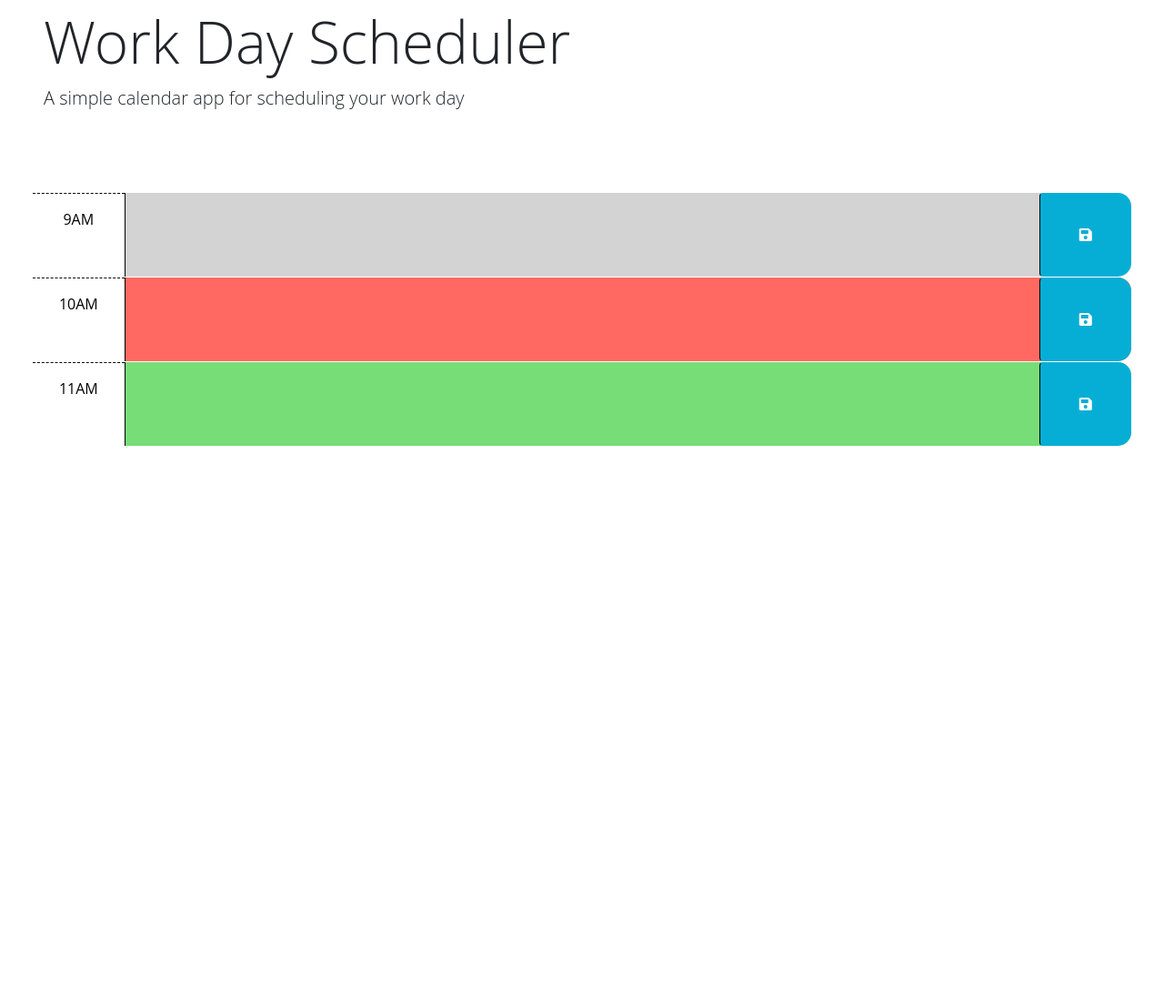
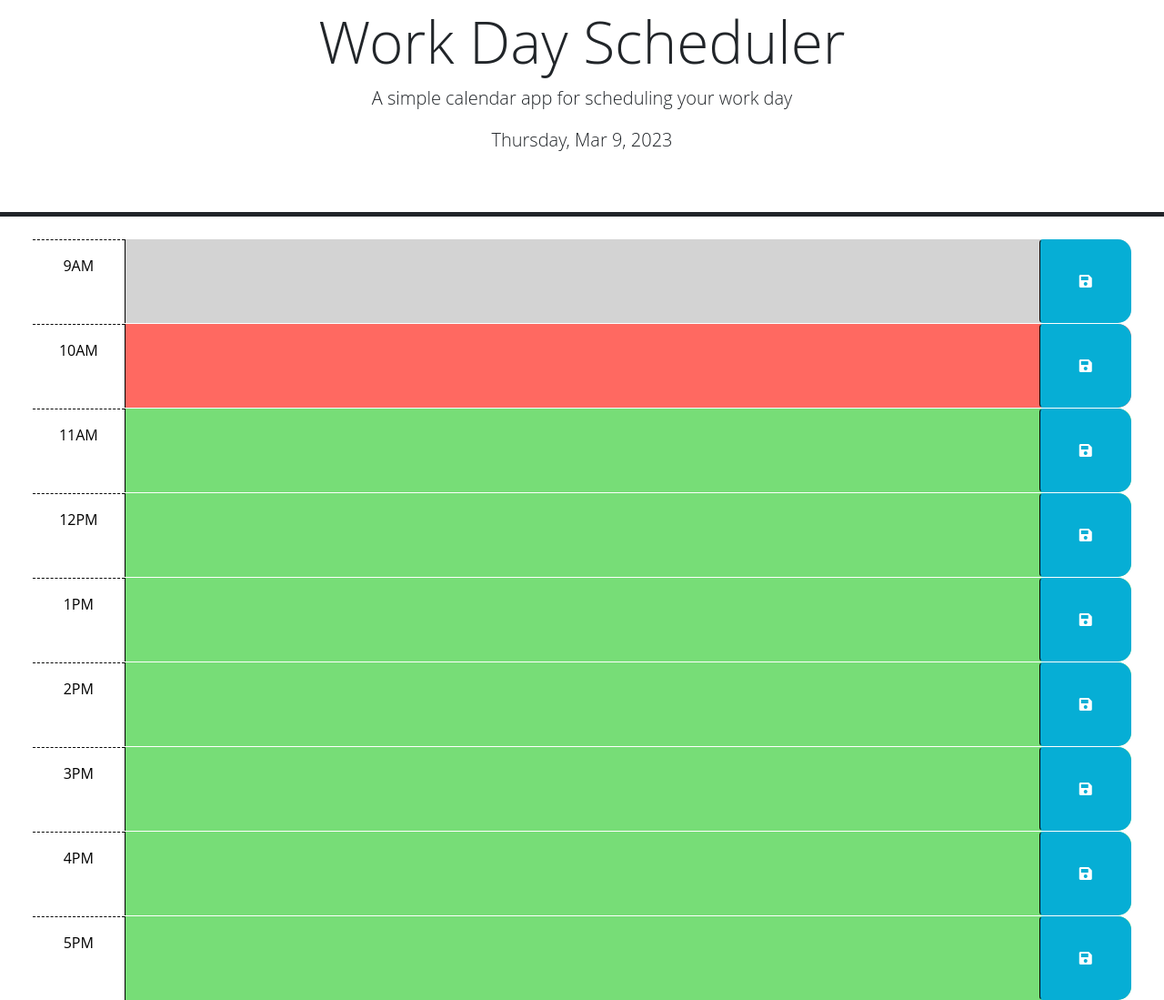
Before and after one commit to Oscarl214/day-Planner, a plain HTML site: page Develop/index.html in a window 1280 px wide. Shown: the part 40-1139 px from the top of the page at 91% size. Before the commit the page ends 800 px from the top, so only its background shows below. Drawn offline with nearby package versions, Linux system fonts and the light colour scheme.

Commit message:
got my date and day to show up on header

```diff
--- a/Develop/index.html
+++ b/Develop/index.html
@@ -25,10 +25,12 @@
   </head>
 
   <body>
-    <header class="p-5 mb-4">
-      <h1 class="display-3">Work Day Scheduler</h1>
-      <p class="lead">A simple calendar app for scheduling your work day</p>
-      <p id="currentDay" class="lead"></p>
+    <header class="p-5 mb-4 border-bottom border-5 border-dark">
+      <h1 class="text-center display-3">Work Day Scheduler</h1>
+      <p class="text-center lead">
+        A simple calendar app for scheduling your work day
+      </p>
+      <p id="currentDay" class="text-center lead justify-content-center"></p>
     </header>
     <div class="container-fluid px-5">
       <!-- Use class for "past", "present", and "future" to apply styles to the
@@ -67,12 +69,56 @@
           <i class="fas fa-save" aria-hidden="true"></i>
         </button>
       </div>
+      <div id="hour-12" class="row time-block future">
+        <div class="col-2 col-md-1 hour text-center py-3">12PM</div>
+        <textarea class="col-8 col-md-10 description" rows="3"> </textarea>
+        <button class="btn saveBtn col-2 col-md-1" aria-label="save">
+          <i class="fas fa-save" aria-hidden="true"></i>
+        </button>
+      </div>
+      <div id="hour-1" class="row time-block future">
+        <div class="col-2 col-md-1 hour text-center py-3">1PM</div>
+        <textarea class="col-8 col-md-10 description" rows="3"> </textarea>
+        <button class="btn saveBtn col-2 col-md-1" aria-label="save">
+          <i class="fas fa-save" aria-hidden="true"></i>
+        </button>
+      </div>
+      <div id="hour-2" class="row time-block future">
+        <div class="col-2 col-md-1 hour text-center py-3">2PM</div>
+        <textarea class="col-8 col-md-10 description" rows="3"> </textarea>
+        <button class="btn saveBtn col-2 col-md-1" aria-label="save">
+          <i class="fas fa-save" aria-hidden="true"></i>
+        </button>
+      </div>
+      <div id="hour-3" class="row time-block future">
+        <div class="col-2 col-md-1 hour text-center py-3">3PM</div>
+        <textarea class="col-8 col-md-10 description" rows="3"> </textarea>
+        <button class="btn saveBtn col-2 col-md-1" aria-label="save">
+          <i class="fas fa-save" aria-hidden="true"></i>
+        </button>
+      </div>
+      <div id="hour-4" class="row time-block future">
+        <div class="col-2 col-md-1 hour text-center py-3">4PM</div>
+        <textarea class="col-8 col-md-10 description" rows="3"> </textarea>
+        <button class="btn saveBtn col-2 col-md-1" aria-label="save">
+          <i class="fas fa-save" aria-hidden="true"></i>
+        </button>
+      </div>
+      <div id="hour-5" class="row time-block future">
+        <div class="col-2 col-md-1 hour text-center py-3">5PM</div>
+        <textarea class="col-8 col-md-10 description" rows="3"> </textarea>
+        <button class="btn saveBtn col-2 col-md-1" aria-label="save">
+          <i class="fas fa-save" aria-hidden="true"></i>
+        </button>
+      </div>
     </div>
 
     <script src="https://cdnjs.cloudflare.com/ajax/libs/jquery/3.2.1/jquery.min.js"></script>
-    <script src="https://cdn.jsdelivr.net/npm/dayjs@1.11.3/dayjs.min.js"
-    integrity="sha256-iu/zLUB+QgISXBLCW/mcDi/rnf4m4uEDO0wauy76x7U="
-    crossorigin="anonymous"></script>
+    <script
+      src="https://cdn.jsdelivr.net/npm/dayjs@1.11.3/dayjs.min.js"
+      integrity="sha256-iu/zLUB+QgISXBLCW/mcDi/rnf4m4uEDO0wauy76x7U="
+      crossorigin="anonymous"
+    ></script>
 
     <script src="script.js"></script>
   </body>
--- a/Develop/script.js
+++ b/Develop/script.js
@@ -1,6 +1,16 @@
 // Wrap all code that interacts with the DOM in a call to jQuery to ensure that
 // the code isn't run until the browser has finished rendering all the elements
 // in the html.
+let currentDay = $("#currentDay");
+let hour9 = $("#hour-9");
+let hour10 = $("#hour-10");
+let hour11 = $("#hour-11");
+let hour12 = $("#hour-12");
+let hour1 = $("#hour-1");
+let hour2 = $("#hour-2");
+let hour3 = $("#hour-3");
+let hour4 = $("#hour-4");
+let hour5 = $("#hour-5");
 $(function () {
   // TODO: Add a listener for click events on the save button. This code should
   // use the id in the containing time-block as a key to save the user input in
@@ -20,4 +30,8 @@ $(function () {
   // attribute of each time-block be used to do this?
   //
   // TODO: Add code to display the current date in the header of the page.
+
+  let today = dayjs().format("dddd, MMM D, YYYY");
+
+  currentDay.text(today);
 });
```
Also changed, not shown: 1 other file.
